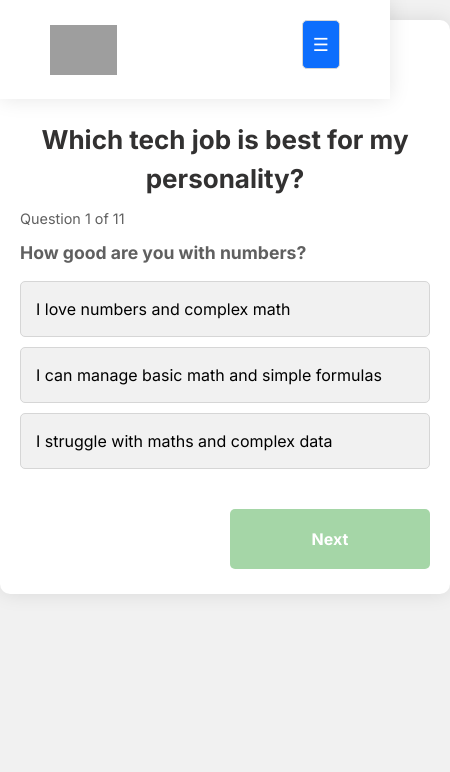
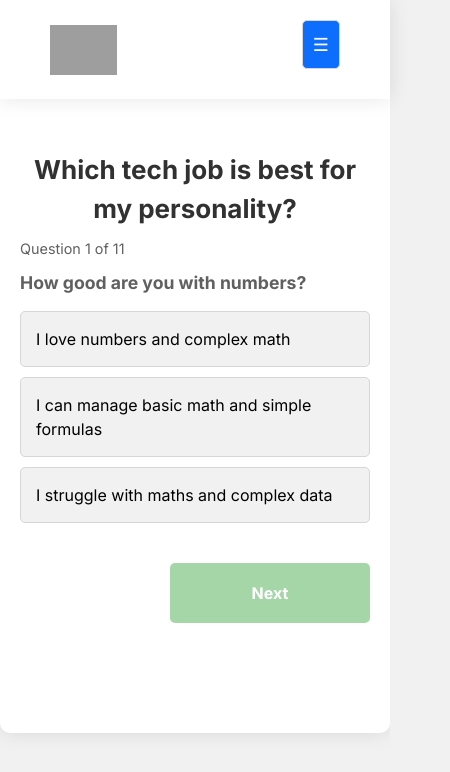
Before and after one commit to SLASSCOM/recommend-me-a-career, a Next.js app: page / in a window 390 px wide. Shown: the top 772 px of the page, 450 px wide, since content can reach past the window. Built offline with nearby package versions, Linux system fonts and the light colour scheme; grey boxes are pictures that could not be loaded.

Commit message:
styling changes

```diff
--- a/src/app/components/header.css
+++ b/src/app/components/header.css
@@ -86,6 +86,7 @@ header {
   text-align: center; /* Center-align the link text */
   display: block; /* Display each link as a block element */
   padding: 10px; /* Add some padding for spacing */
+  margin-bottom: 10px;
 }
 
 
--- a/src/app/components/quiz.css
+++ b/src/app/components/quiz.css
@@ -18,6 +18,10 @@
   border-radius: 10px;
   height: auto;
   min-height: 450px;
+}
+
+.quizContainer {
+  display: flex;
 }
 
 /* Apply the "highlight" class to top 3 recommended careers */
@@ -164,6 +168,7 @@ body {
   .container {
     max-width: 450px; /* Adjusted max-width for smaller screens */
     padding-bottom: 110px;
+    padding-top: 130px;
   }
 }
 
--- a/src/app/components/quizcomponent.js
+++ b/src/app/components/quizcomponent.js
@@ -115,7 +115,7 @@ export default function Quiz() {
 
 
   return (
-    <div>
+    <div className="quizContainer">
       <div className="container">
         {!recommendedCareers.length > 0 && (
           <h1 className="mainHeading">Which tech job is best for my personality?</h1>
```
